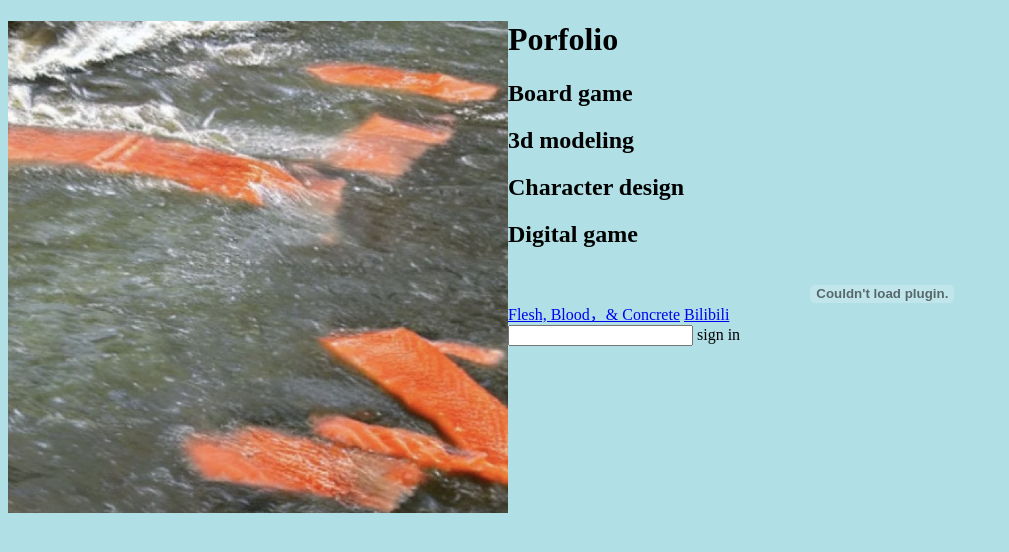
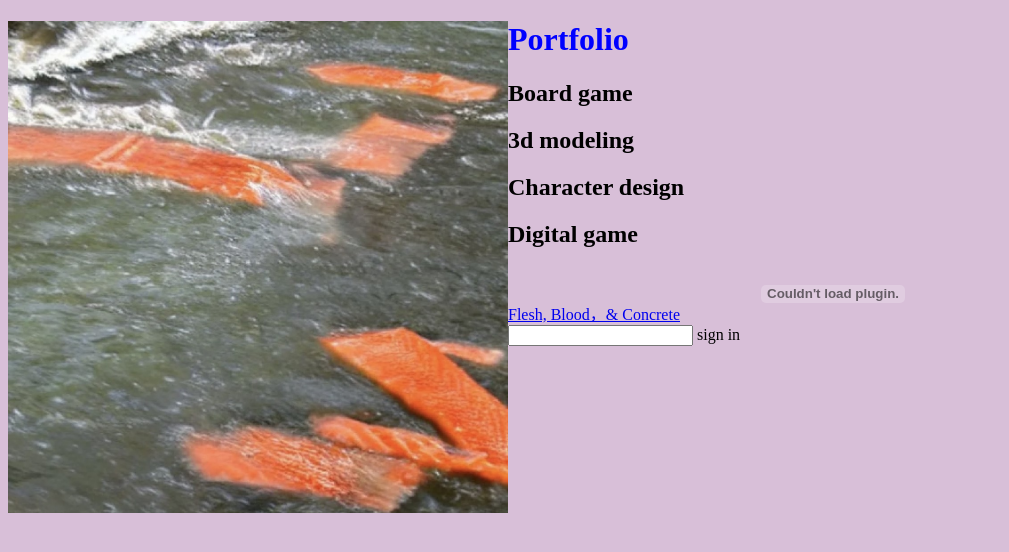
Before and after one commit to 5n4k3dev/5n4k3dev.github.io, a plain HTML site: page index.html in a window 1280 px wide. Shown: the whole page, without its empty margins (0-1009 px from the left). Drawn offline with Linux system fonts and the light colour scheme.

Commit message:
Update index.html

```diff
--- a/index.html
+++ b/index.html
@@ -4,11 +4,12 @@
     <meta charset="UTF-8">
     <meta name="viewport" content="width=device-width, initial-scale=1.0">
     <title>Fresh, fast, salmon</title>
+    <link rel="stylesheet" href="styles.css">
 </head>
-<body style="background-color:powderblue;">
+<body style="background-color:Thistle;">
      <img src="./image.jpg" align="left" alt="Fresh Salmon" width="500">
 
-    <h1>Porfolio</h1>
+    <h1 style="color:blue;" style="font-family:verdana;" style="font-size:300%;" style="font-size:300%;">Portfolio</h1>
     <p></p>
 <!--__________________________________project1 below___________________________________________________________________ -->
     <h2>Board game</h2>
@@ -20,10 +21,6 @@
     <h2>Digital game</h2>
     <a href=“https://waxwing0.itch.io/fbc”> Flesh, Blood，& Concrete</a>
 
-
-
-
-    <a href="https://space.bilibili.com/365312025?spm_id_from=333.788.0.0">Bilibili</a>
 <!--
     <audio controls>
     <source src="./music.mp3" type="audio/mpeg">
```
